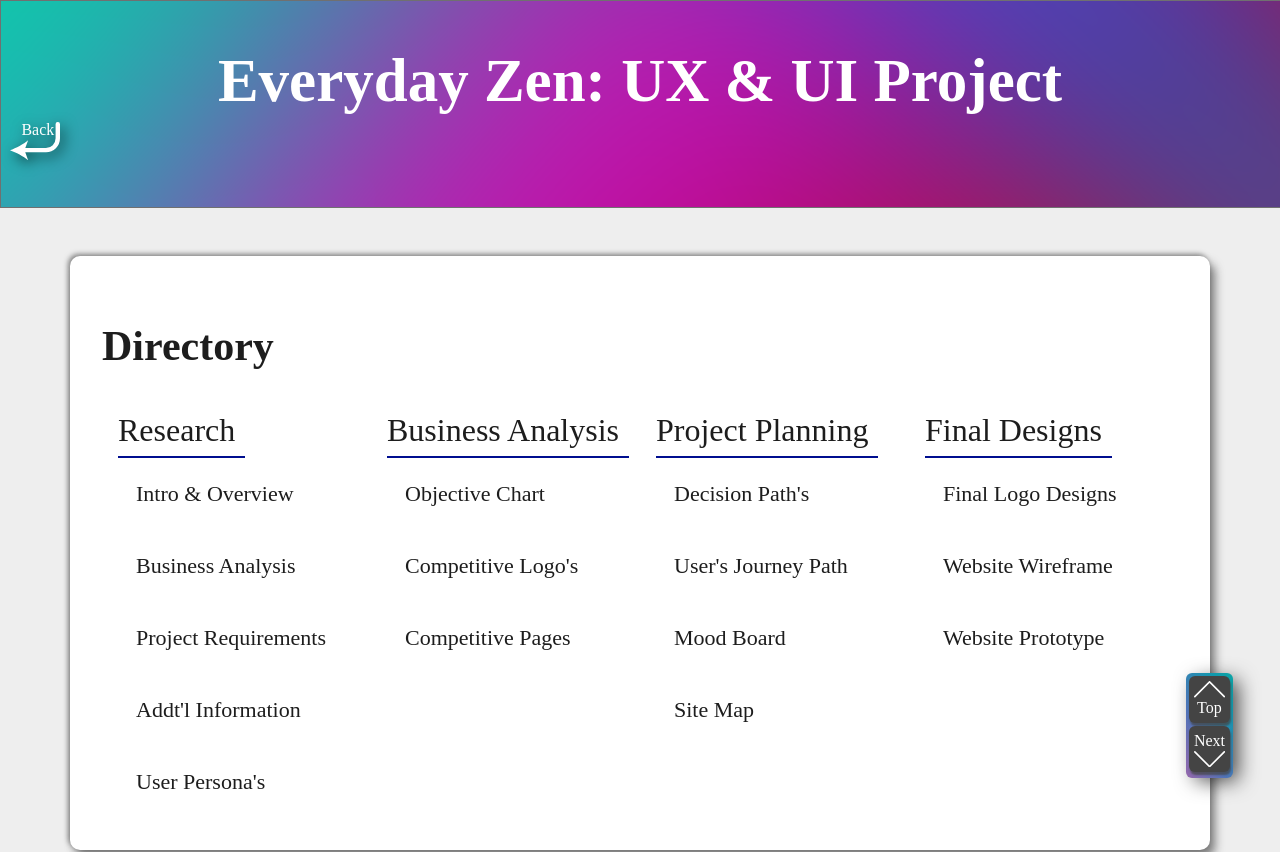
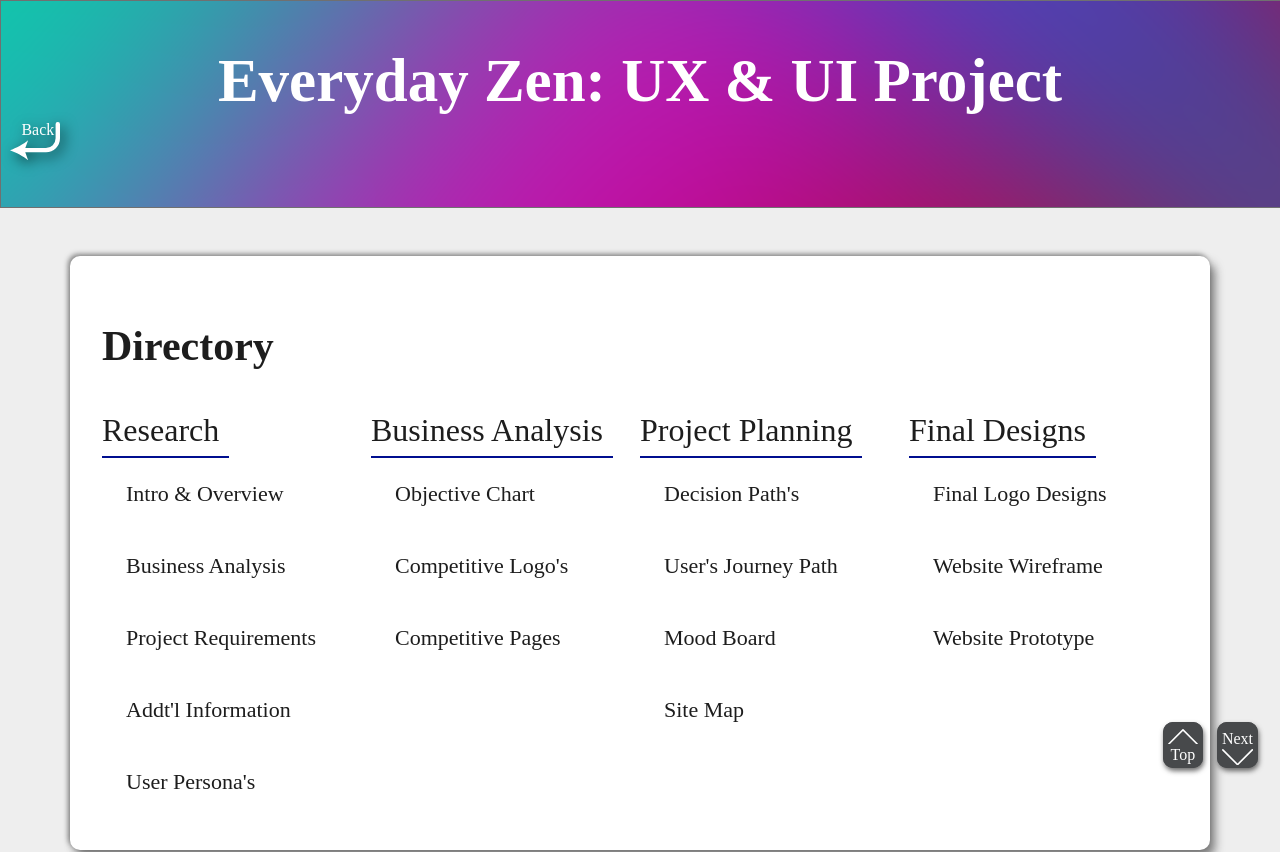
Before and after one commit to StevenSigil/Portfolio, a React (Create React App) app: page /everyday-zen in a window 1280 px wide. Shown: the top 852 px of the page. Built offline with nearby package versions, Linux system fonts and the light colour scheme; a web font is replaced by a local one.

Commit message:
Fixed bgGradient and margin issue on imgWithHead...

```diff
--- a/src/components/edZen/Directory.jsx
+++ b/src/components/edZen/Directory.jsx
@@ -7,9 +7,7 @@ export default function Directory() {
     <>
       <div id="directory">
         <Container className="outerDiv">
-          {/* <Row noGutters> */}
           <h2>Directory</h2>
-          {/* </Row> */}
 
           <Row noGutters className="bodyLinks">
             <Col xl={3} md={6} sm={12}>
@@ -51,7 +49,6 @@ export default function Directory() {
 
               <HashLink smooth to="#ivfChart">
                 <div className="hoverExpand">
-                  {/* <p>Importance vs. Feasibility</p> */}
                   <p>Objective Chart</p>
                 </div>
               </HashLink>
--- a/src/components/edZen/SingleImageWithHeader.jsx
+++ b/src/components/edZen/SingleImageWithHeader.jsx
@@ -10,7 +10,7 @@ export default function SingleImageWithHeader({
   handleImageClick,
 }) {
   return (
-    <>
+    <div className="imageWithHeader">
       <Row noGutters id={id}>
         <h3>{hText}</h3>
       </Row>
@@ -22,6 +22,6 @@ export default function SingleImageWithHeader({
           onClick={() => handleImageClick(img, srcSet, alt)}
         />
       </Row>
-    </>
+    </div>
   );
 }
--- a/src/public/static/css/EdZenStyles.css
+++ b/src/public/static/css/EdZenStyles.css
@@ -24,7 +24,7 @@ h2 {
 
 h3 {
   font: normal normal normal 2em/52px Mr Eaves Mod OT;
-  margin: 0 1rem;
+  margin: 0;
 }
 
 li {
@@ -41,36 +41,23 @@ p {
 }
 
 .navBtns {
-  --borderWidth: 3px;
-  background: #1d1f20;
-  border-radius: var(--borderWidth);
-  padding: 0;
   position: fixed;
-  bottom: 25px;
-  right: 50px;
-  z-index: 2;
-  -webkit-box-shadow: 7px 5px 20px 1px rgba(0, 0, 0, 0.7);
-          box-shadow: 7px 5px 20px 1px rgba(0, 0, 0, 0.7);
-}
-
-.navBtns:after {
-  content: "";
-  position: absolute;
-  top: calc(-1 * var(--borderWidth));
-  left: calc(-1 * var(--borderWidth));
-  height: calc(100% + var(--borderWidth) * 2);
-  width: calc(100% + var(--borderWidth) * 2);
-  background: linear-gradient(60deg, #f79533, #f37055, #ef4e7b, #a166ab, #5073b8, #1098ad, #07b39b, #6fba82);
-  opacity: 100%;
-  border-radius: calc(2 * var(--borderWidth));
-  z-index: -1;
-  -webkit-animation: animatedGradient 3s ease alternate infinite;
-          animation: animatedGradient 3s ease alternate infinite;
-  background-size: 300% 300%;
+  bottom: 2rem;
+  right: 15px;
+  display: -webkit-box;
+  display: -ms-flexbox;
+  display: flex;
+  -webkit-box-orient: horizontal;
+  -webkit-box-direction: normal;
+      -ms-flex-direction: row;
+          flex-direction: row;
+  background-color: inherit;
+  border-radius: 4px;
 }
 
 .navBtns div {
-  margin: 0;
+  margin: 0 7px;
+  padding: 7px 5px 3px;
   display: -webkit-box;
   display: -ms-flexbox;
   display: flex;
@@ -78,12 +65,72 @@ p {
   -webkit-box-direction: normal;
       -ms-flex-direction: column;
           flex-direction: column;
-  background-color: #444444;
-  -webkit-box-shadow: 1px 3px 2px rgba(68, 68, 68, 0.75);
-          box-shadow: 1px 3px 2px rgba(68, 68, 68, 0.75);
-  margin-bottom: var(--borderWidth);
-  padding: 5px;
-  border-radius: calc(var(--borderWidth) + var(--borderWidth));
+  -webkit-box-pack: justify;
+      -ms-flex-pack: justify;
+          justify-content: space-between;
+  height: 100%;
+  min-width: 40px;
+  -webkit-box-shadow: 1px 3px 5px rgba(59, 59, 59, 0.75);
+          box-shadow: 1px 3px 5px rgba(59, 59, 59, 0.75);
+  border-radius: 4px;
+  border: none;
+  outline: none;
+  background: #47494b;
+  cursor: pointer;
+  position: relative;
+  z-index: 0;
+  border-radius: 10px;
+  -webkit-transition: 100ms ease-in-out;
+  transition: 100ms ease-in-out;
+  text-decoration: none;
+}
+
+.navBtns div:focus {
+  border: none;
+  outline: none;
+}
+
+.navBtns div:before {
+  content: "";
+  background: linear-gradient(45deg, #ff3535, #ff3535, #ff35ff, #ff35ff, #3535ff, #3535ff, #35ffff, #35ffff, #35ff35, #35ff35, #35ffff, #35ffff, #3535ff, #3535ff, #ff35ff, #ff35ff, #ff3535, #ff3535);
+  position: absolute;
+  top: 0;
+  left: 0;
+  background-size: 400%;
+  z-index: -1;
+  -webkit-filter: blur(5px);
+          filter: blur(5px);
+  width: 100%;
+  height: 100%;
+  -webkit-animation: glowing 5000ms linear infinite;
+          animation: glowing 5000ms linear infinite;
+  opacity: 0;
+  -webkit-transition: opacity 300ms ease-in-out;
+  transition: opacity 300ms ease-in-out;
+  border-radius: 10px;
+}
+
+.navBtns div:hover {
+  -webkit-transform: scale(1);
+          transform: scale(1);
+  -webkit-box-shadow: 1px 3px 7px rgba(95, 95, 95, 0.75);
+          box-shadow: 1px 3px 7px rgba(95, 95, 95, 0.75);
+}
+
+.navBtns div:hover:before {
+  opacity: 1;
+}
+
+.navBtns div:after {
+  z-index: -1;
+  content: "";
+  position: absolute;
+  width: 100%;
+  height: 100%;
+  background: #47494b;
+  left: 0;
+  top: 0;
+  border-radius: 10px;
 }
 
 .navBtns div p {
@@ -98,8 +145,8 @@ p {
   fill: #fff;
 }
 
-.navBtns hr {
-  margin: 5px 0 0;
+.navBtns a {
+  text-decoration: none;
 }
 
 header {
@@ -203,11 +250,9 @@ header .mainHeadBack:hover svg {
 }
 
 #directory .outerDiv .bodyLinks a .hoverExpand {
-  padding: 1rem;
+  padding: 1rem 0;
   margin-left: 1rem;
   max-height: calc(2rem + 40px);
-  -webkit-transition: 100ms ease-in-out;
-  transition: 100ms ease-in-out;
 }
 
 #directory .outerDiv .bodyLinks a .hoverExpand p {
@@ -216,23 +261,74 @@ header .mainHeadBack:hover svg {
   width: -moz-max-content;
   width: max-content;
   border-radius: 7px;
-  padding: 0 6px 0 2px;
+  font: normal normal normal 22px/40px Mr Eaves Mod OT;
+  padding: 0 0.5rem;
+  border: none;
+  outline: none;
+  background: #ffffff;
+  cursor: pointer;
+  position: relative;
+  z-index: 0;
+  border-radius: 10px;
   -webkit-transition: 100ms ease-in-out;
   transition: 100ms ease-in-out;
-  font: normal normal normal 22px/40px Mr Eaves Mod OT;
+  text-decoration: none;
 }
 
-#directory .outerDiv .bodyLinks a .hoverExpand:hover {
-  max-height: calc(2rem + 40px);
+#directory .outerDiv .bodyLinks a .hoverExpand p:focus {
+  border: none;
+  outline: none;
 }
 
-#directory .outerDiv .bodyLinks a .hoverExpand:hover p {
-  -webkit-transform: 1.1;
-          transform: 1.1;
-  color: #373737;
-  -webkit-box-shadow: 0 1px 5px 1px #494949;
-          box-shadow: 0 1px 5px 1px #494949;
-  border: 1px solid #49089c;
+#directory .outerDiv .bodyLinks a .hoverExpand p:before {
+  content: "";
+  background: linear-gradient(45deg, #ff3535, #ff3535, #ff35ff, #ff35ff, #3535ff, #3535ff, #35ffff, #35ffff, #35ff35, #35ff35, #35ffff, #35ffff, #3535ff, #3535ff, #ff35ff, #ff35ff, #ff3535, #ff3535);
+  position: absolute;
+  top: 0;
+  left: 0;
+  background-size: 400%;
+  z-index: -1;
+  -webkit-filter: blur(5px);
+          filter: blur(5px);
+  width: 100%;
+  height: 100%;
+  -webkit-animation: glowing 5000ms linear infinite;
+          animation: glowing 5000ms linear infinite;
+  opacity: 0;
+  -webkit-transition: opacity 300ms ease-in-out;
+  transition: opacity 300ms ease-in-out;
+  border-radius: 10px;
+}
+
+#directory .outerDiv .bodyLinks a .hoverExpand p:hover {
+  -webkit-transform: scale(1.1);
+          transform: scale(1.1);
+  -webkit-box-shadow: 2px 5px 10px #afafaf;
+          box-shadow: 2px 5px 10px #afafaf;
+}
+
+#directory .outerDiv .bodyLinks a .hoverExpand p:hover:before {
+  opacity: 1;
+}
+
+#directory .outerDiv .bodyLinks a .hoverExpand p:after {
+  z-index: -1;
+  content: "";
+  position: absolute;
+  width: 100%;
+  height: 100%;
+  background: #ffffff;
+  left: 0;
+  top: 0;
+  border-radius: 10px;
+}
+
+.imageWithHeader {
+  min-height: 70vh;
+  padding: 2rem 1rem;
+  margin: 3rem auto;
+  color: #1d1d1d;
+  background-color: inherit;
 }
 
 .imgContainer {
@@ -242,6 +338,9 @@ header .mainHeadBack:hover svg {
 .imgContainer img {
   max-width: 100%;
   padding: 0;
+  -webkit-box-shadow: 5px 7px 10px rgba(49, 49, 49, 0.603), -2px -2px 5px rgba(58, 58, 58, 0.568);
+          box-shadow: 5px 7px 10px rgba(49, 49, 49, 0.603), -2px -2px 5px rgba(58, 58, 58, 0.568);
+  border-radius: 10px;
 }
 
 .one {
@@ -292,12 +391,6 @@ header .mainHeadBack:hover svg {
   margin-bottom: 3px;
 }
 
-.headingWithLink {
-  -webkit-box-align: end;
-      -ms-flex-align: end;
-          align-items: flex-end;
-}
-
 .sectionContainer {
   display: -webkit-box;
   display: -ms-flexbox;
@@ -320,20 +413,22 @@ header .mainHeadBack:hover svg {
   background-color: #fff;
   -webkit-box-shadow: 5px 7px 10px rgba(49, 49, 49, 0.603), -2px -2px 5px rgba(58, 58, 58, 0.568);
           box-shadow: 5px 7px 10px rgba(49, 49, 49, 0.603), -2px -2px 5px rgba(58, 58, 58, 0.568);
-  display: block;
   padding-left: 0;
   padding-right: 0;
+  -webkit-box-align: initial;
+      -ms-flex-align: initial;
+          align-items: initial;
 }
 
 .sectionContainer h3 {
-  margin-bottom: 1.5rem;
+  margin: 0 1rem 1.5rem;
 }
 
 .scroll-x {
-  width: 100%;
+  max-width: 100%;
   max-height: 75vh;
   min-height: 100%;
-  overflow-x: auto;
+  overflow-x: scroll;
   overflow-y: hidden;
   white-space: nowrap;
   display: -webkit-box;
@@ -411,6 +506,24 @@ header .mainHeadBack:hover svg {
   }
 }
 
+@-webkit-keyframes glowing {
+  0% {
+    background-position: 0 0;
+  }
+  100% {
+    background-position: 400% 50%;
+  }
+}
+
+@keyframes glowing {
+  0% {
+    background-position: 0 0;
+  }
+  100% {
+    background-position: 400% 50%;
+  }
+}
+
 @media only screen and (max-width: 1200px) {
   #directory ul li {
     line-height: 40px;
--- a/src/public/static/css/EdZenStyles.scss
+++ b/src/public/static/css/EdZenStyles.scss
@@ -8,6 +8,28 @@ $lgAreaShadow: 5px 7px 10px rgba(49, 49, 49, 0.603),
   -2px -2px 5px rgba(58, 58, 58, 0.568);
 $smBoxShadow: 0 1px 5px 1px rgb(73, 73, 73);
 
+$colorGradient: linear-gradient(
+  45deg,
+  #ff3535,
+  #ff3535,
+  #ff35ff,
+  #ff35ff,
+  #3535ff,
+  #3535ff,
+  #35ffff,
+  #35ffff,
+  #35ff35,
+  #35ff35,
+  #35ffff,
+  #35ffff,
+  #3535ff,
+  #3535ff,
+  #ff35ff,
+  #ff35ff,
+  #ff3535,
+  #ff3535
+);
+
 $fastTransition: 100ms ease-in-out;
 
 $minOuterAreaHeight: 70vh;
@@ -15,7 +37,7 @@ $OuterAreaMargin: 3rem auto;
 
 // ============================================================
 // ============================ MIXIN =========================
-@mixin sectionWhite() {
+@mixin lgWhiteBgSec() {
   display: flex;
   flex-direction: column;
   align-items: center;
@@ -29,15 +51,67 @@ $OuterAreaMargin: 3rem auto;
   box-shadow: $lgAreaShadow;
 }
 
-@mixin linkExpandedStyle(
-  $scale: 1.1,
-  $border: 1px solid #49089c,
-  $shadow: $smBoxShadow
-) {
-  transform: $scale;
-  color: lighten($color: $blackOnWhiteColor, $amount: 10%);
-  box-shadow: $shadow;
-  border: $border;
+@mixin lgImgWithHeadingSec() {
+  min-height: $minOuterAreaHeight;
+  padding: 2rem 1rem;
+  margin: $OuterAreaMargin;
+  color: $blackOnWhiteColor;
+  background-color: inherit;
+}
+
+@mixin linkColoredCanExpand($scale: 1, $bg: #ffffff, $hovShadow: none) {
+  border: none;
+  outline: none;
+  background: $bg;
+  cursor: pointer;
+  position: relative;
+  z-index: 0;
+  border-radius: 10px;
+  transition: $fastTransition;
+  text-decoration: none;
+
+  &:focus {
+    border: none;
+    outline: none;
+  }
+  &:before {
+    content: "";
+    background: $colorGradient;
+    position: absolute;
+    top: 0;
+    left: 0;
+    background-size: 400%;
+    z-index: -1;
+    filter: blur(5px);
+    width: 100%;
+    height: 100%;
+    animation: glowing 5000ms linear infinite;
+    opacity: 0;
+    transition: opacity 300ms ease-in-out;
+    border-radius: 10px;
+  }
+  &:active:after {
+    // background: transparent;
+  }
+  &:hover {
+    transform: scale($scale);
+    box-shadow: $hovShadow;
+
+    &:before {
+      opacity: 1;
+    }
+  }
+  &:after {
+    z-index: -1;
+    content: "";
+    position: absolute;
+    width: 100%;
+    height: 100%;
+    background: $bg;
+    left: 0;
+    top: 0;
+    border-radius: 10px;
+  }
 }
 
 @mixin scrollBars(
@@ -92,7 +166,7 @@ h2 {
 }
 h3 {
   font: normal normal normal 2em/52px Mr Eaves Mod OT;
-  margin: 0 1rem;
+  margin: 0;
 }
 li {
   font: normal normal normal 22px/28px Mr Eaves Mod OT;
@@ -108,51 +182,30 @@ p {
 
 // ============================================================
 // ===================== COLOR BG BTN =========================
+
 .navBtns {
-  --borderWidth: 3px;
-  background: #1d1f20;
-  border-radius: var(--borderWidth);
-  padding: 0;
   position: fixed;
-  bottom: 25px;
-  right: 50px;
-  z-index: 2;
-  box-shadow: 7px 5px 20px 1px rgba(0, 0, 0, 0.7);
-
-  &:after {
-    content: "";
-    position: absolute;
-    top: calc(-1 * var(--borderWidth));
-    left: calc(-1 * var(--borderWidth));
-    height: calc(100% + var(--borderWidth) * 2);
-    width: calc(100% + var(--borderWidth) * 2);
-    background: linear-gradient(
-      60deg,
-      #f79533,
-      #f37055,
-      #ef4e7b,
-      #a166ab,
-      #5073b8,
-      #1098ad,
-      #07b39b,
-      #6fba82
-    );
-    opacity: 100%;
-    border-radius: calc(2 * var(--borderWidth));
-    z-index: -1;
-    animation: animatedGradient 3s ease alternate infinite;
-    background-size: 300% 300%;
-  }
+  bottom: 2rem;
+  right: 15px;
+  display: flex;
+  flex-direction: row;
+  background-color: inherit;
+  border-radius: 4px;
 
   div {
-    margin: 0;
+    margin: 0 7px;
+    padding: 7px 5px 3px;
     display: flex;
     flex-direction: column;
-    background-color: rgb(68, 68, 68);
-    box-shadow: 1px 3px 2px rgba(68, 68, 68, 0.75);
-    margin-bottom: var(--borderWidth);
-    padding: 5px;
-    border-radius: calc(var(--borderWidth) + var(--borderWidth));
+    justify-content: space-between;
+    height: 100%;
+    min-width: 40px;
+    box-shadow: 1px 3px 5px rgba(59, 59, 59, 0.75);
+    border-radius: 4px;
+    @include linkColoredCanExpand(
+      $bg: #47494b,
+      $hovShadow: 1px 3px 7px rgba(95, 95, 95, 0.75)
+    );
 
     p {
       margin: 0;
@@ -165,8 +218,8 @@ p {
       fill: #fff;
     }
   }
-  hr {
-    margin: 5px 0 0;
+  a {
+    text-decoration: none;
   }
 }
 
@@ -212,10 +265,9 @@ header {
 // ======================== DIRECTORY =========================
 #directory {
   .outerDiv {
-    @include sectionWhite();
+    @include lgWhiteBgSec();
 
     h2 {
-      // margin: 0;
       align-self: flex-start;
     }
     .bodyLinks {
@@ -232,24 +284,21 @@ header {
         color: inherit;
 
         .hoverExpand {
-          padding: 1rem;
+          padding: 1rem 0;
           margin-left: 1rem;
           max-height: calc(2rem + 40px);
-          transition: $fastTransition;
 
           p {
             margin: 0;
             width: max-content;
             border-radius: 7px;
-            padding: 0 6px 0 2px;
-            transition: $fastTransition;
             font: normal normal normal 22px/40px Mr Eaves Mod OT;
-          }
-          &:hover {
-            max-height: calc(2rem + 40px);
-            p {
-              @include linkExpandedStyle();
-            }
+
+            padding: 0 0.5rem;
+            @include linkColoredCanExpand(
+              $scale: 1.1,
+              $hovShadow: 2px 5px 10px #afafaf
+            );
           }
         }
       }
@@ -258,13 +307,18 @@ header {
 }
 
 // ============================================================
-// ============================================================
+// ========================= IMAGE CONTAINER ==================
+.imageWithHeader {
+  @include lgImgWithHeadingSec();
+}
 .imgContainer {
   text-align: center;
 
   img {
     max-width: 100%;
     padding: 0;
+    box-shadow: $lgAreaShadow;
+    border-radius: 10px;
   }
 }
 .one {
@@ -317,26 +371,26 @@ header {
 
 // ============================================================
 // ======================= SCROLL GROUPS ======================
-.headingWithLink {
-  align-items: flex-end;
-}
+// .headingWithLink {
+//   align-items: flex-end;
+// }
 
 .sectionContainer {
-  @include sectionWhite();
-  display: block;
+  @include lgWhiteBgSec();
   padding-left: 0;
   padding-right: 0;
+  align-items: initial;
 
   h3 {
-    margin-bottom: 1.5rem;
+    margin: 0 1rem 1.5rem;
   }
 }
 
 .scroll-x {
-  width: 100%;
+  max-width: 100%;
   max-height: 75vh;
   min-height: 100%;
-  overflow-x: auto;
+  overflow-x: scroll;
   overflow-y: hidden;
   white-space: nowrap;
   display: flex;
@@ -374,6 +428,14 @@ header {
     background-position: 0% 50%;
   }
 }
+@keyframes glowing {
+  0% {
+    background-position: 0 0;
+  }
+  100% {
+    background-position: 400% 50%;
+  }
+}
 
 // ============================================================
 // ========================== MEDIA ===========================
```
Also changed, not shown: src/App.js (+7 -0 lines), src/components/edZen/EdZen.jsx (+6 -4 lines), 1 other file (tests, documents, lock files or other folders).
